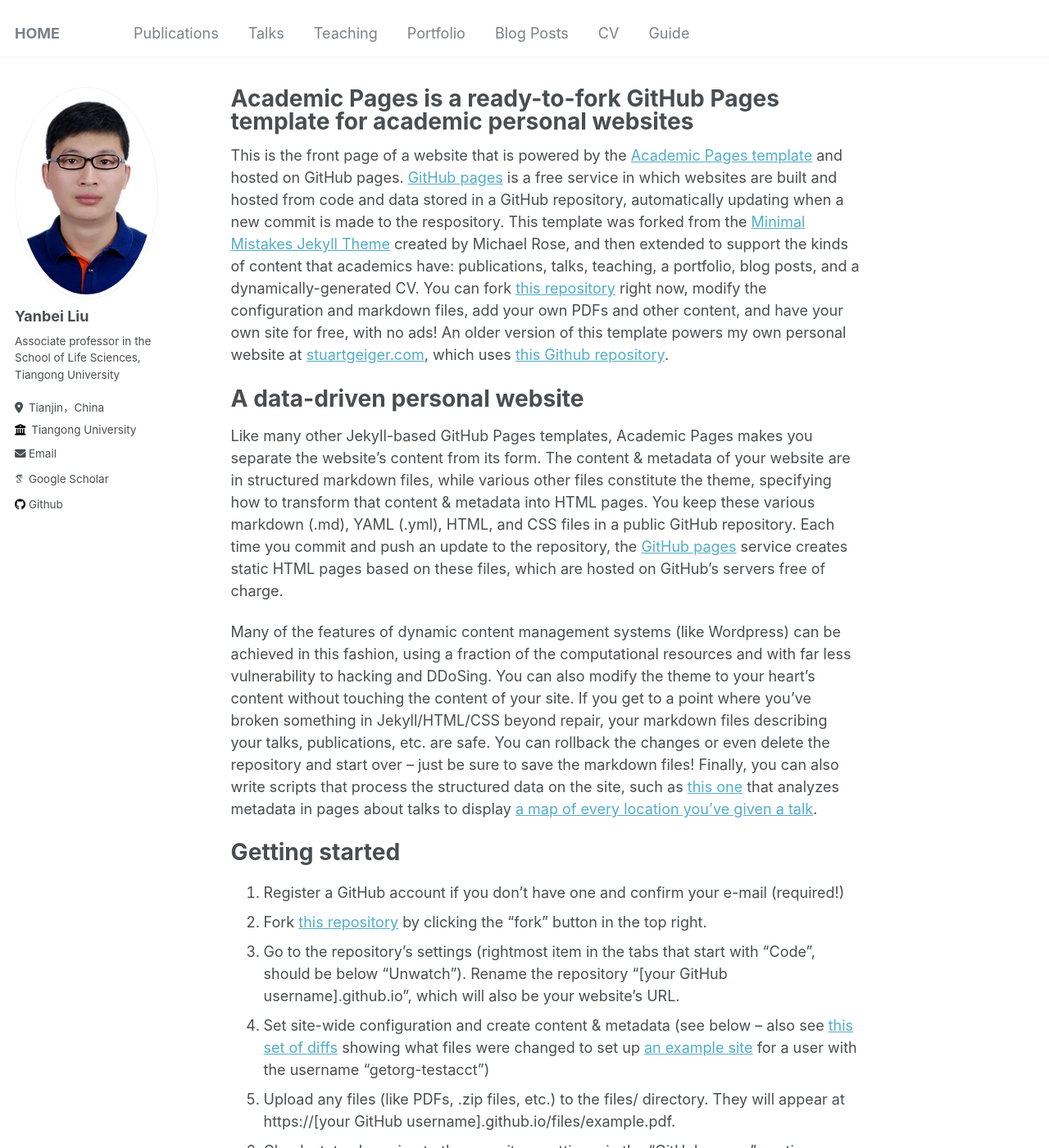
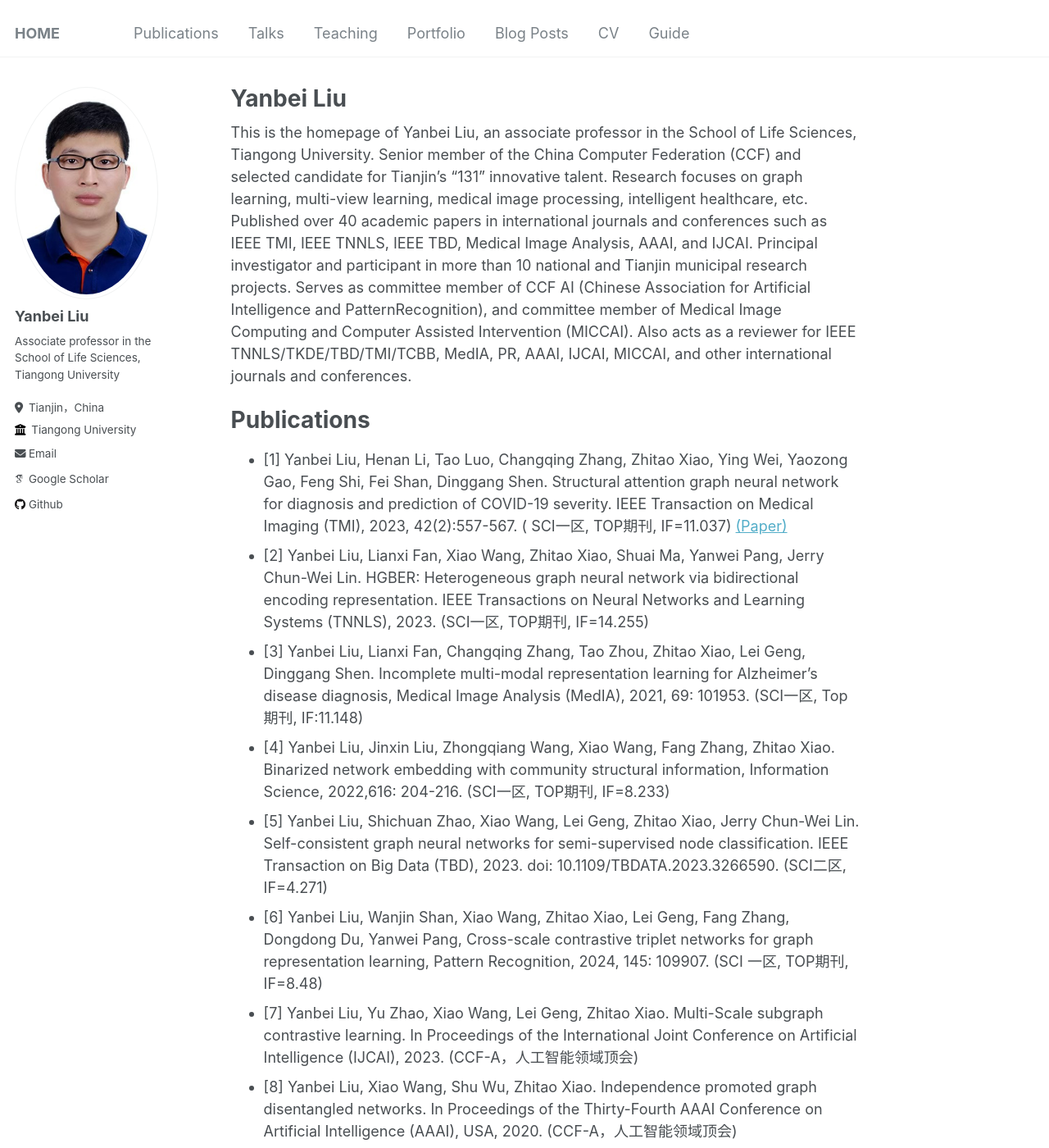
Before and after one commit to yanbeiliu/yanbeiliu.github.io, a Jekyll site: the page built from _pages/about.md, in a window 1280 px wide and 1400 px high. Shown: the whole window at 82% size. Built offline with Jekyll 4.4.1, drawn with Linux system fonts in a browser that asks for light colours; some web fonts are replaced; some of the changed text lies outside the part shown.

Commit message:
Update about.md

```diff
--- a/_pages/about.md
+++ b/_pages/about.md
@@ -1,49 +1,27 @@
 ---
 permalink: /
-title: "Academic Pages is a ready-to-fork GitHub Pages template for academic personal websites"
+title: "Yanbei Liu"
 author_profile: true
 redirect_from:
   - /about/
   - /about.html
 ---
 
-This is the front page of a website that is powered by the [Academic Pages template](https://github.com/academicpages/academicpages.github.io) and hosted on GitHub pages. [GitHub pages](https://pages.github.com) is a free service in which websites are built and hosted from code and data stored in a GitHub repository, automatically updating when a new commit is made to the respository. This template was forked from the [Minimal Mistakes Jekyll Theme](https://mmistakes.github.io/minimal-mistakes/) created by Michael Rose, and then extended to support the kinds of content that academics have: publications, talks, teaching, a portfolio, blog posts, and a dynamically-generated CV. You can fork [this repository](https://github.com/academicpages/academicpages.github.io) right now, modify the configuration and markdown files, add your own PDFs and other content, and have your own site for free, with no ads! An older version of this template powers my own personal website at [stuartgeiger.com](http://stuartgeiger.com), which uses [this Github repository](https://github.com/staeiou/staeiou.github.io).
+This is the homepage of Yanbei Liu, an associate professor in the School of Life Sciences, Tiangong University. Senior member of the China Computer Federation (CCF) and selected candidate for Tianjin’s “131” innovative talent. Research focuses on graph learning, multi-view learning, medical image processing, intelligent healthcare, etc. Published over 40 academic papers in international journals and conferences such as IEEE TMI, IEEE TNNLS, IEEE TBD, Medical Image Analysis, AAAI, and IJCAI. Principal investigator and participant in more than 10 national and Tianjin municipal research projects. Serves as committee member of CCF AI (Chinese Association for Artificial Intelligence and PatternRecognition), and committee member of Medical Image Computing and Computer Assisted Intervention (MICCAI). Also acts as a reviewer for IEEE TNNLS/TKDE/TBD/TMI/TCBB, MedIA, PR, AAAI, IJCAI, MICCAI, and other international journals and conferences.
 
-A data-driven personal website
+Publications
 ======
-Like many other Jekyll-based GitHub Pages templates, Academic Pages makes you separate the website's content from its form. The content & metadata of your website are in structured markdown files, while various other files constitute the theme, specifying how to transform that content & metadata into HTML pages. You keep these various markdown (.md), YAML (.yml), HTML, and CSS files in a public GitHub repository. Each time you commit and push an update to the repository, the [GitHub pages](https://pages.github.com/) service creates static HTML pages based on these files, which are hosted on GitHub's servers free of charge.
-
-Many of the features of dynamic content management systems (like Wordpress) can be achieved in this fashion, using a fraction of the computational resources and with far less vulnerability to hacking and DDoSing. You can also modify the theme to your heart's content without touching the content of your site. If you get to a point where you've broken something in Jekyll/HTML/CSS beyond repair, your markdown files describing your talks, publications, etc. are safe. You can rollback the changes or even delete the repository and start over -- just be sure to save the markdown files! Finally, you can also write scripts that process the structured data on the site, such as [this one](https://github.com/academicpages/academicpages.github.io/blob/master/talkmap.ipynb) that analyzes metadata in pages about talks to display [a map of every location you've given a talk](https://academicpages.github.io/talkmap.html).
-
-Getting started
-======
-1. Register a GitHub account if you don't have one and confirm your e-mail (required!)
-1. Fork [this repository](https://github.com/academicpages/academicpages.github.io) by clicking the "fork" button in the top right.
-1. Go to the repository's settings (rightmost item in the tabs that start with "Code", should be below "Unwatch"). Rename the repository "[your GitHub username].github.io", which will also be your website's URL.
-1. Set site-wide configuration and create content & metadata (see below -- also see [this set of diffs](http://archive.is/3TPas) showing what files were changed to set up [an example site](https://getorg-testacct.github.io) for a user with the username "getorg-testacct")
-1. Upload any files (like PDFs, .zip files, etc.) to the files/ directory. They will appear at https://[your GitHub username].github.io/files/example.pdf.
-1. Check status by going to the repository settings, in the "GitHub pages" section
-
-Site-wide configuration
-------
-The main configuration file for the site is in the base directory in [_config.yml](https://github.com/academicpages/academicpages.github.io/blob/master/_config.yml), which defines the content in the sidebars and other site-wide features. You will need to replace the default variables with ones about yourself and your site's github repository. The configuration file for the top menu is in [_data/navigation.yml](https://github.com/academicpages/academicpages.github.io/blob/master/_data/navigation.yml). For example, if you don't have a portfolio or blog posts, you can remove those items from that navigation.yml file to remove them from the header.
-
-Create content & metadata
-------
-For site content, there is one markdown file for each type of content, which are stored in directories like _publications, _talks, _posts, _teaching, or _pages. For example, each talk is a markdown file in the [_talks directory](https://github.com/academicpages/academicpages.github.io/tree/master/_talks). At the top of each markdown file is structured data in YAML about the talk, which the theme will parse to do lots of cool stuff. The same structured data about a talk is used to generate the list of talks on the [Talks page](https://academicpages.github.io/talks), each [individual page](https://academicpages.github.io/talks/2012-03-01-talk-1) for specific talks, the talks section for the [CV page](https://academicpages.github.io/cv), and the [map of places you've given a talk](https://academicpages.github.io/talkmap.html) (if you run this [python file](https://github.com/academicpages/academicpages.github.io/blob/master/talkmap.py) or [Jupyter notebook](https://github.com/academicpages/academicpages.github.io/blob/master/talkmap.ipynb), which creates the HTML for the map based on the contents of the _talks directory).
-
-**Markdown generator**
-
-I have also created [a set of Jupyter notebooks](https://github.com/academicpages/academicpages.github.io/tree/master/markdown_generator
-) that converts a CSV containing structured data about talks or presentations into individual markdown files that will be properly formatted for the Academic Pages template. The sample CSVs in that directory are the ones I used to create my own personal website at stuartgeiger.com. My usual workflow is that I keep a spreadsheet of my publications and talks, then run the code in these notebooks to generate the markdown files, then commit and push them to the GitHub repository.
-
-How to edit your site's GitHub repository
-------
-Many people use a git client to create files on their local computer and then push them to GitHub's servers. If you are not familiar with git, you can directly edit these configuration and markdown files directly in the github.com interface. Navigate to a file (like [this one](https://github.com/academicpages/academicpages.github.io/blob/master/_talks/2012-03-01-talk-1.md) and click the pencil icon in the top right of the content preview (to the right of the "Raw | Blame | History" buttons). You can delete a file by clicking the trashcan icon to the right of the pencil icon. You can also create new files or upload files by navigating to a directory and clicking the "Create new file" or "Upload files" buttons.
-
-Example: editing a markdown file for a talk
-![Editing a markdown file for a talk](/images/editing-talk.png)
-
-For more info
-------
-More info about configuring Academic Pages can be found in [the guide](https://academicpages.github.io/markdown/). The [guides for the Minimal Mistakes theme](https://mmistakes.github.io/minimal-mistakes/docs/configuration/) (which this theme was forked from) might also be helpful.
+* [1] Yanbei Liu, Henan Li, Tao Luo, Changqing Zhang, Zhitao Xiao, Ying Wei, Yaozong Gao, Feng Shi, Fei Shan, Dinggang Shen. Structural attention graph neural network for diagnosis and prediction of COVID-19 severity. IEEE Transaction on Medical Imaging (TMI), 2023, 42(2):557-567. ( SCI一区, TOP期刊, IF=11.037) [(Paper)](https://ieeexplore.ieee.org/abstract/document/9969651)
+* [2] Yanbei Liu, Lianxi Fan, Xiao Wang, Zhitao Xiao, Shuai Ma, Yanwei Pang, Jerry Chun-Wei Lin. HGBER: Heterogeneous graph neural network via bidirectional encoding representation. IEEE Transactions on Neural Networks and Learning Systems (TNNLS), 2023. (SCI一区, TOP期刊, IF=14.255)
+* [3] Yanbei Liu, Lianxi Fan, Changqing Zhang, Tao Zhou, Zhitao Xiao, Lei Geng, Dinggang Shen. Incomplete multi-modal representation learning for Alzheimer’s disease diagnosis, Medical Image Analysis (MedIA), 2021, 69: 101953. (SCI一区, Top期刊, IF:11.148)
+* [4] Yanbei Liu, Jinxin Liu, Zhongqiang Wang, Xiao Wang, Fang Zhang, Zhitao Xiao. Binarized network embedding with community structural information, Information Science, 2022,616: 204-216. (SCI一区, TOP期刊, IF=8.233)
+* [5]	Yanbei Liu, Shichuan Zhao, Xiao Wang, Lei Geng, Zhitao Xiao, Jerry Chun-Wei Lin. Self-consistent graph neural networks for semi-supervised node classification. IEEE Transaction on Big Data (TBD), 2023. doi: 10.1109/TBDATA.2023.3266590. (SCI二区, IF=4.271)
+* [6]	Yanbei Liu, Wanjin Shan, Xiao Wang, Zhitao Xiao, Lei Geng, Fang Zhang, Dongdong Du, Yanwei Pang, Cross-scale contrastive triplet networks for graph representation learning, Pattern Recognition, 2024, 145: 109907. (SCI 一区, TOP期刊, IF=8.48)
+* [7] Yanbei Liu, Yu Zhao, Xiao Wang, Lei Geng, Zhitao Xiao. Multi-Scale subgraph contrastive learning. In Proceedings of the International Joint Conference on Artificial Intelligence (IJCAI), 2023. (CCF-A，人工智能领域顶会)
+* [8] Yanbei Liu, Xiao Wang, Shu Wu, Zhitao Xiao. Independence promoted graph disentangled networks. In Proceedings of the Thirty-Fourth AAAI Conference on Artificial Intelligence (AAAI), USA, 2020. (CCF-A，人工智能领域顶会)
+* [9]	Yanbei Liu, Qi Wang, Xiao Wang, Fang Zhang, Lei Geng, Jun Wu, Zhitao Xiao. Community enhanced graph convolutional networks. Pattern Recognition Letters, 2020, 138: 462-468.
+* [10] Zhitao Xiao, Xiaomeng Zhang, Yanbei Liu (通信作者), Lei Geng, Jun Wu, Wen Wang, Fang Zhang. RNN-combined graph convolutional network with multi-feature fusion for tuberculosis cavity segmentation. Signal, Image and Video Processing, 2023:1-7.
+* [11] Yanbei Liu, Kaihua Liu, Changqing Zhang, Jing Wang, Xiao Wang. Unsupervised feature selection via diversity-induced self-representation, Neurocomputing, 2017, 219: 350-363.
+* [12] Yanbei Liu, Lei Geng, Fang Zhang, Jun Wu, Liang Zhang, Zhitao Xiao. Unsupervised feature selection based on ideal local structure learning, Multimedia Tools and Applications, 2019: 1-15.
+* [13] Yanbei Liu, Kaihua Liu, Changqing Zhang, Xiao Wang, Shaona Wang, Zhitao Xiao. Entropy-based active sparse subspace clustering, Multimedia Tools and Applications, 2018(3):1-17.
+* [14] Fang Zhang, Wen Qin, Yanbei Liu(通信作者), Zhitao Xiao, Jinxin Liu, Qi Wang, Kaihua Liu. A dual-channel convolution neural network for image smoke detection, Multimedia Tools and Applications, 2020:1-17.
```
